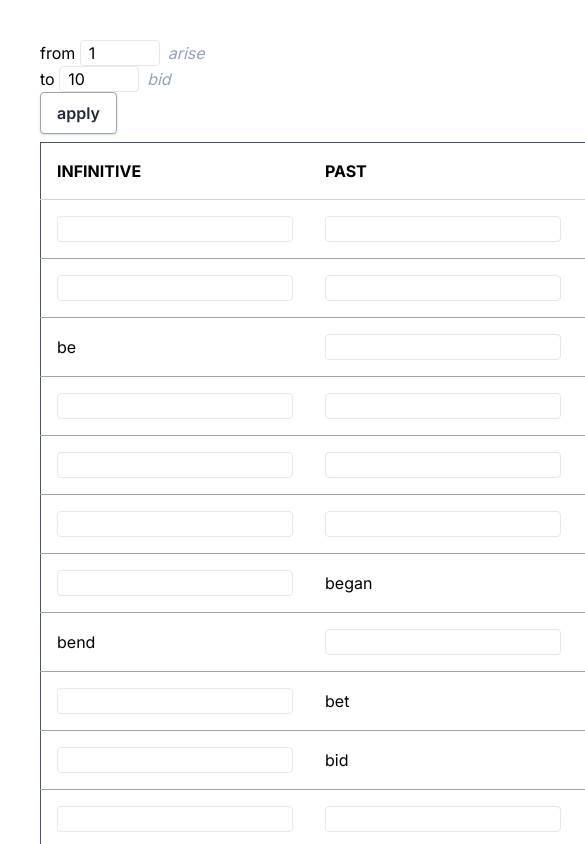
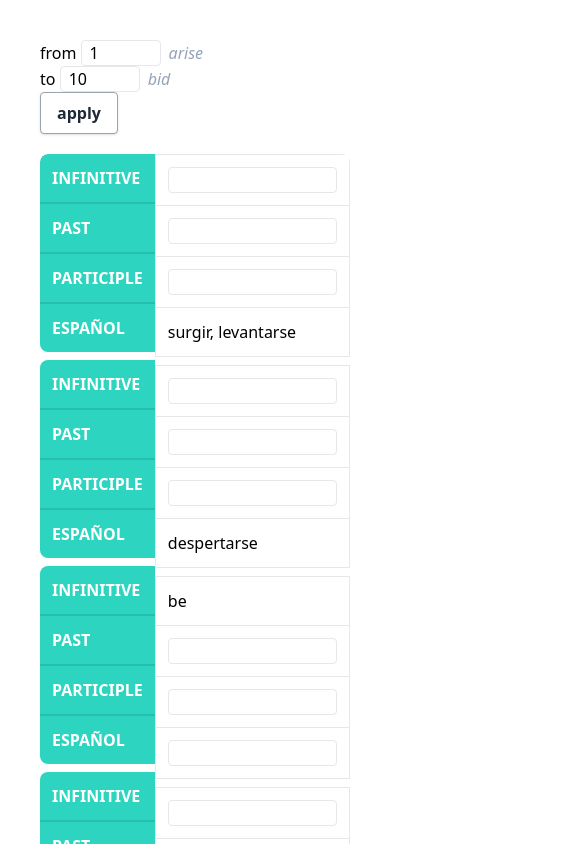
Before and after one commit to Gnpd/irregular-verbs, a Next.js app: page / in a window 390 px wide. Shown: the top 844 px of the page, 585 px wide, since content can reach past the window. Built offline with nearby package versions, Linux system fonts and the light colour scheme.

Commit message:
refactor(Table): make table responsive

```diff
--- a/src/app/globals.css
+++ b/src/app/globals.css
@@ -4,17 +4,23 @@
 
 
 body {
-  color: rgb(var(--foreground-rgb));
-  background: linear-gradient(
-      to bottom,
-      transparent,
-      rgb(var(--background-end-rgb))
-    )
-    rgb(var(--background-start-rgb));
+  height: 100%;
 }
 
-@layer utilities {
-  .text-balance {
-    text-wrap: balance;
+@media (min-width: 640px) {
+  table {
+    display: inline-table !important;
+  }
+
+  thead tr:not(:first-child) {
+    display: none;
   }
 }
+
+td:not(:last-child) {
+  border-bottom: 0;
+}
+
+th:not(:last-child) {
+  border-bottom: 2px solid rgba(0, 0, 0, .1);
+}
--- a/src/app/layout.tsx
+++ b/src/app/layout.tsx
@@ -16,7 +16,7 @@ export default function RootLayout({
 }>) {
   return (
     <html lang="en">
-      <body className={inter.className}>{children}</body>
+      <body className="flex items-center justify-center">{children}</body>
     </html>
   );
 }
--- a/src/components/TableForm.tsx
+++ b/src/components/TableForm.tsx
@@ -15,6 +15,15 @@ export interface Verb{
 interface VerbsObj {
   verbs: Verb[]
 }
+
+const TableHead = TABLE_HEAD.map((head) => (
+  <th
+    key={head}
+    className="p-3 text-left"
+  >
+      {head.toUpperCase()}
+  </th>
+))
 
 function shuffleVerbs(array:Verb[]) {
   let currentIndex = array.length,  randomIndex;
@@ -36,8 +45,8 @@ function shuffleVerbs(array:Verb[]) {
 
 const Row = ({infinitive, past, participle, translation}:Verb)=>{
     const knownIndex = Math.floor(Math.random()*4)
-    const classes =  "p-4 border-b border-gray-400";
-    return <tr key={infinitive}>
+    const classes = "border-grey-light border hover:bg-gray-100 p-3";
+    return <tr key={infinitive} className="flex flex-col flex-no wrap sm:table-row mb-2 sm:mb-0">
         <td className={classes}>{knownIndex === 0 ? infinitive : <Unknown text={infinitive}/>}</td>
         <td className={classes}>{knownIndex === 1 ? past : <Unknown text={past}/>}</td>
         <td className={classes}>{knownIndex === 2 ? participle: <Unknown text={participle}/>}</td>
@@ -66,20 +75,18 @@ const TableForm = ()=>{
   }
     return <>
     <Controls onApply={transformVerbs} allVerbs={allVerbs} />
-    <table className="mt-2 border border-slate-600 w-full min-w-max table-auto text-left">
-    <thead>
-      <tr>
-        {TABLE_HEAD.map((head) => (
-          <th
-            key={head}
-            className="border-b border-gray-300 p-4"
-          >
-              {head.toUpperCase()}
-          </th>
-        ))}
-      </tr>
+    <table className="w-full flex flex-row flex-no-wrap sm:bg-white rounded-lg overflow-hidden sm:shadow-lg my-5">
+    <thead className="text-white">
+      {allVerbs.map((verb)=>{
+        return <tr key={verb.infinitive} className="bg-teal-400 flex flex-col flex-no wrap sm:table-row rounded-l-lg sm:rounded-none mb-2 sm:mb-0">
+            {TableHead}
+          </tr>
+      })}
+
+
+
     </thead>
-    <tbody>
+    <tbody className="flex-1 sm:flex-none">
       {verbs.map((verb:Verb,index:number)=>{
     const { infinitive, past, participle, translation} = verb
     return <Row key={index} infinitive={infinitive} past={past} participle={participle} translation={translation} />
--- a/src/components/Unknown.tsx
+++ b/src/components/Unknown.tsx
@@ -1,12 +1,12 @@
 "use client";
 import React, { useState } from 'react';
 
-const classError = "pl-2 !border  !border-red-400 rounded bg-red-100"
-const classGood = "pl-2 !border  !border-green-400 rounded bg-teal-100"
-const classNone = "pl-2 !border  !border-grey-400 rounded"
+const classError = "pl-2 !border !border-red-400 rounded bg-red-100 w-full"
+const classGood = "pl-2 !border !border-green-400 rounded bg-teal-100 w-full"
+const classNone = "pl-2 !border !border-grey-400 rounded w-full"
 
 const Unknown = ({text}:{text:string})=>{
-    const [classString, setClassString] = useState<string>("!border  !border-grey-300 rounded")
+    const [classString, setClassString] = useState<string>(classNone)
     const splited = text.split(', ')
     const handleChange = (e: React.FormEvent<HTMLInputElement>)=>{
         const value = e.currentTarget.value;
```
